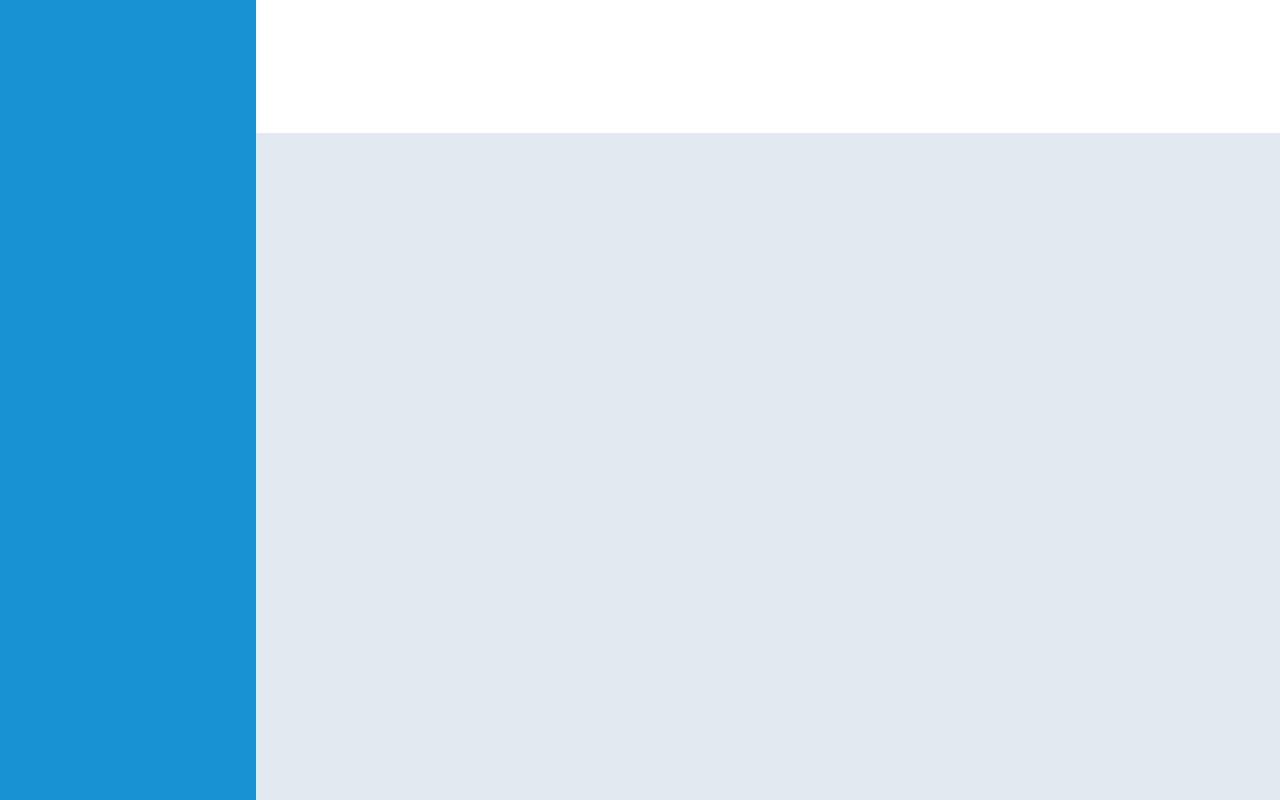
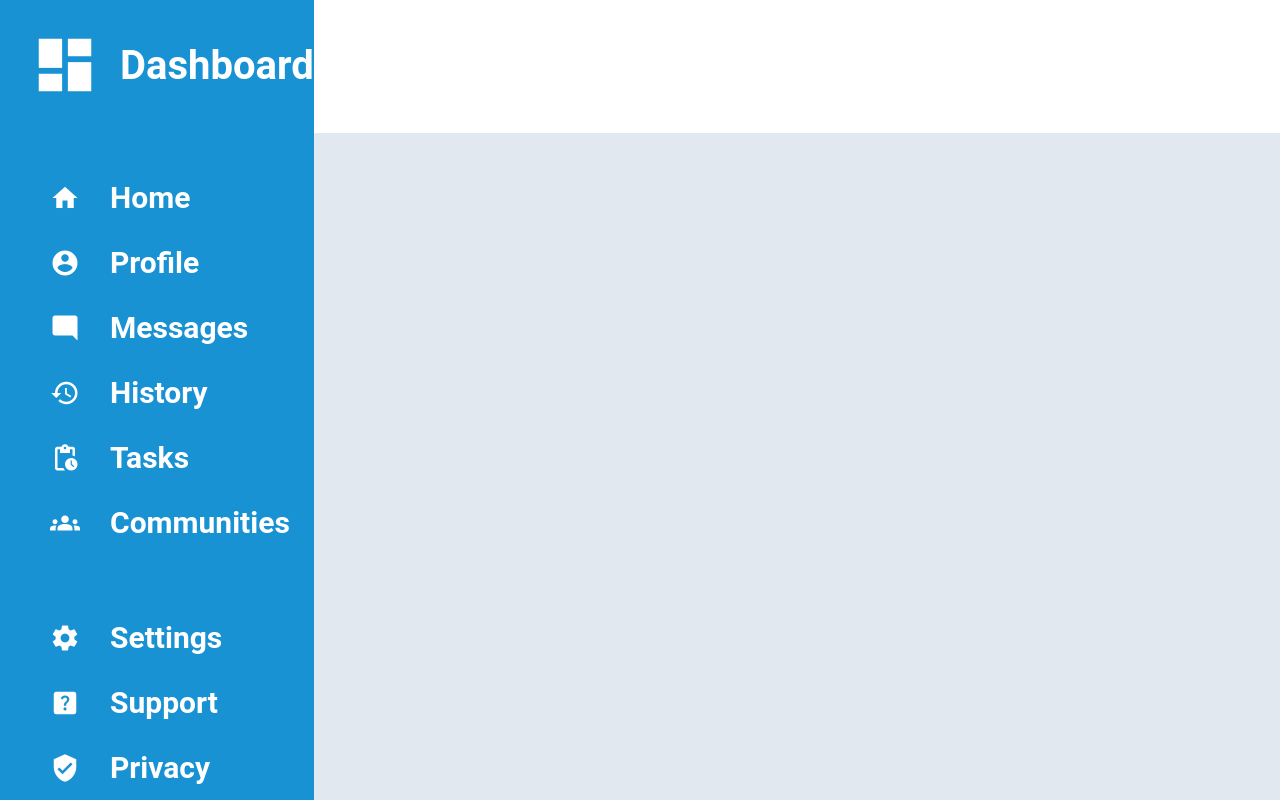
Before and after one commit to KelTamNguyen/Admin-Dashboard-Remake, a plain HTML site: page index.html in a window 1280 px wide. Drawn offline with Linux system fonts and the light colour scheme.

Commit message:
Finish Sidebar Layout
Sidebar now has content (logo and navigation links).

```diff
--- a/index.html
+++ b/index.html
@@ -4,10 +4,56 @@
     <meta charset="UTF-8">
     <meta name="viewport" content="width=device-width, initial-scale=1.0">
     <link rel="stylesheet" href="style.css">
+    <link href="https://fonts.googleapis.com/icon?family=Material+Icons"rel="stylesheet">
     <title>Admin Dashboard Remake</title>
 </head>
 <body>
-    <div id="sidebar"></div>
+    <div id="sidebar">
+        <div id="logo">
+            <span class="material-icons">dashboard</span>
+            <p>Dashboard</p>
+        </div>
+        <ul class="nav-list">
+            <li class="nav-link">
+                <span class="material-icons">home</span>
+                <p>Home</p>
+            </li>
+            <li class="nav-link">
+                <span class="material-icons">account_circle</span>
+                <p>Profile</p>
+            </li>
+            <li class="nav-link">
+                <span class="material-icons">mode_comment</span>
+                <p>Messages</p>
+            </li>
+            <li class="nav-link">
+                <span class="material-icons">history</span>
+                <p>History</p>
+            </li>
+            <li class="nav-link">
+                <span class="material-icons">pending_actions</span>
+                <p>Tasks</p>
+            </li>
+            <li class="nav-link">
+                <span class="material-icons">groups</span>
+                <p>Communities</p>
+            </li>
+        </ul>
+        <ul class="nav-list">
+            <li class="nav-link">
+                <span class="material-icons">settings</span>
+                <p>Settings</p>
+            </li>
+            <li class="nav-link">
+                <span class="material-icons">help_center</span>
+                <p>Support</p>
+            </li>
+            <li class="nav-link">
+                <span class="material-icons">verified_user</span>
+                <p>Privacy</p>
+            </li>
+        </ul>
+    </div>
     <div id="header"></div>
     <div id="main"></div>
 </body>
--- a/style.css
+++ b/style.css
@@ -9,9 +9,10 @@
   box-sizing: border-box;
   padding: 0;
   margin: 0;
+  font-family: 'Roboto',sans-serif;
 }
 
-htiml {
+html {
   height: 100%;
   width: 100%;
 }
@@ -28,6 +29,53 @@ body {
   background-color: var(--sidebar-clr);
   grid-column: 1 / 2;
   grid-row: 1 / 3;
+  display: flex;
+  flex-direction: column;
+  gap: 50px;
+}
+
+#sidebar > * {
+  margin: 30px 0 0 30px;
+}
+
+#logo {
+  color: var(--primary-clr);
+  display: flex;
+  align-items: center;
+  gap: 20px;
+}
+
+#logo p {
+  font-weight: bold;
+  font-size: 40px;
+}
+
+#logo span {
+  font-size: 70px;
+}
+
+.nav-list {
+  color: var(--primary-clr);
+  display: flex;
+  flex-direction: column;
+  gap: 30px;
+}
+
+.nav-link {
+  margin-left: 20px;
+  display: flex;
+  align-items: center;
+  gap: 30px;
+}
+
+.nav-link span {
+  font-size: 30px;
+}
+
+.nav-link p {
+  font-weight: bold;
+  font-size: 30px;
+  cursor: pointer;
 }
 
 #header {
```
Also changed, not shown: 1 other file.
